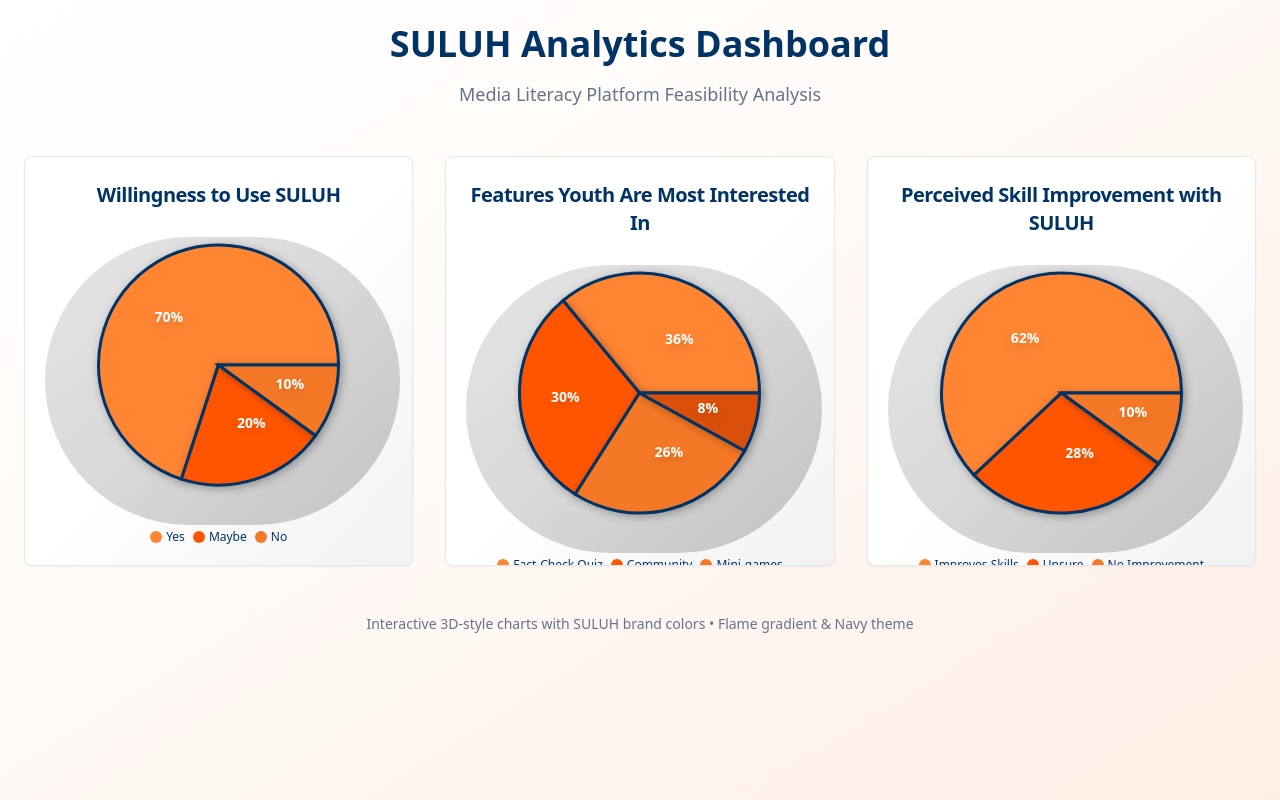
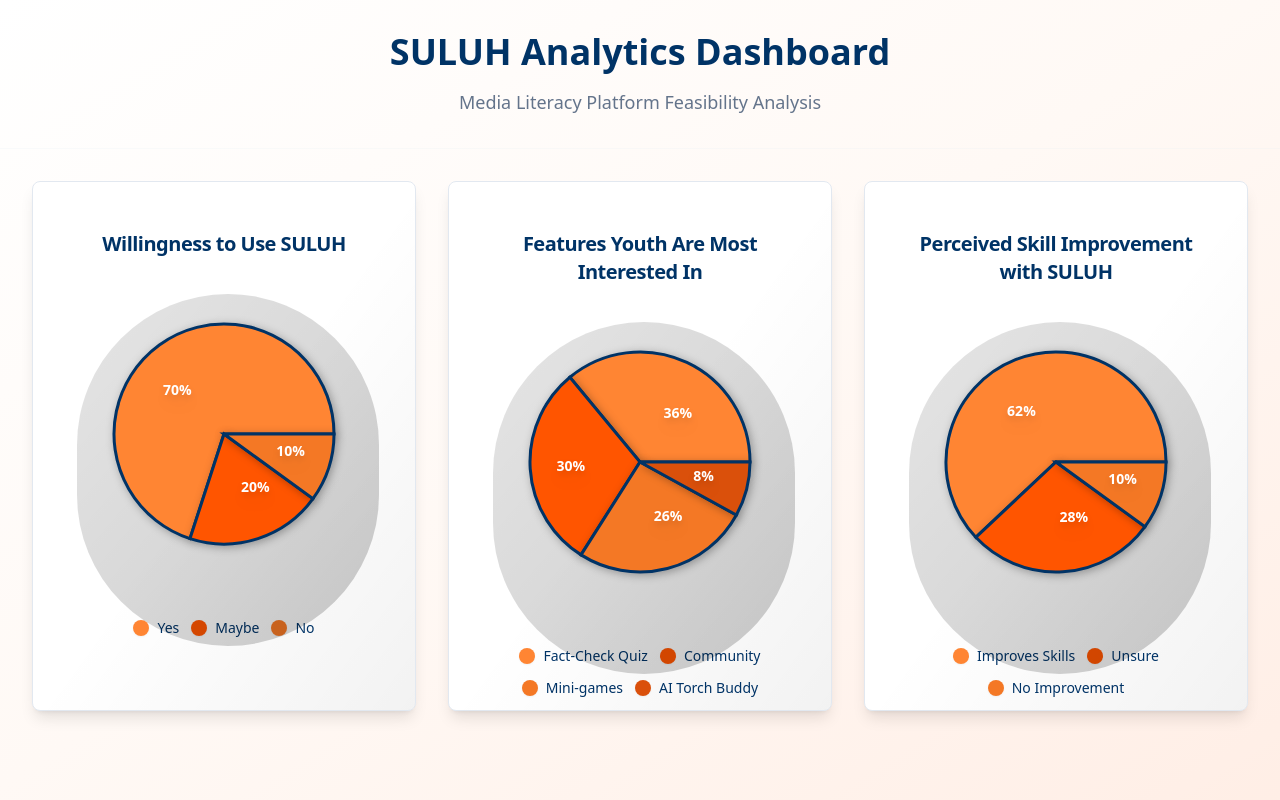
Before and after one commit to mudzakirsaid-sudo/suluh-flame-charts, a React (Vite) app: page / in a window 1280 px wide. Built offline with nearby package versions, Linux system fonts and the light colour scheme.

Commit message:
Fix chart display and exports
Wrap charts in a scrollable container and improve matplotlib export settings to prevent cropping. Each chart will be enclosed in a card with padding and shadow.

```diff
--- a/src/components/SuluhCharts.tsx
+++ b/src/components/SuluhCharts.tsx
@@ -53,20 +53,21 @@ const renderCustomLabel = ({ cx, cy, midAngle, innerRadius, outerRadius, percent
 
 // Individual Chart Component with 3D Effect
 const Chart3D = ({ data, title }: { data: any[], title: string }) => (
-  <Card className="relative overflow-hidden">
+  <Card className="relative overflow-hidden shadow-lg hover:shadow-xl transition-shadow duration-300 p-6">
     {/* 3D Shadow Effect */}
     <div className="absolute inset-0 bg-gradient-to-br from-transparent via-transparent to-black/5 pointer-events-none" />
 
-    <CardHeader className="text-center pb-2">
+    <CardHeader className="text-center pb-4">
       <CardTitle className="text-xl font-bold text-[hsl(var(--navy))] dark:text-foreground">
         {title}
       </CardTitle>
     </CardHeader>
 
-    <CardContent className="h-80 relative">
+    <CardContent className="h-96 relative">
       {/* Base Shadow Ring */}
       <div className="absolute inset-4 rounded-full bg-gradient-to-br from-black/10 to-black/20 transform translate-x-1 translate-y-1" />
 
+      <div className="h-80">
         <ResponsiveContainer width="100%" height="100%">
           <PieChart>
             <Pie
@@ -75,7 +76,7 @@ const Chart3D = ({ data, title }: { data: any[], title: string }) => (
               cy="50%"
               labelLine={false}
               label={renderCustomLabel}
-            outerRadius={120}
+              outerRadius={110}
               innerRadius={0}
               fill="#8884d8"
               dataKey="value"
@@ -94,16 +95,17 @@ const Chart3D = ({ data, title }: { data: any[], title: string }) => (
             </Pie>
           </PieChart>
         </ResponsiveContainer>
+      </div>
 
-      {/* Legend */}
-      <div className="flex flex-wrap justify-center gap-2 mt-4">
+      {/* Legend with proper spacing */}
+      <div className="flex flex-wrap justify-center gap-3 mt-6 px-4">
         {data.map((entry, index) => (
-          <div key={index} className="flex items-center gap-1">
+          <div key={index} className="flex items-center gap-2">
             <div
-              className="w-3 h-3 rounded-full"
+              className="w-4 h-4 rounded-full shadow-sm"
               style={{ backgroundColor: entry.color }}
             />
-            <span className="text-xs text-[hsl(var(--navy))] dark:text-foreground">
+            <span className="text-sm font-medium text-[hsl(var(--navy))] dark:text-foreground">
               {entry.name}
             </span>
           </div>
@@ -116,11 +118,8 @@ const Chart3D = ({ data, title }: { data: any[], title: string }) => (
 export default function SuluhCharts() {
   return (
     <div className="h-screen bg-gradient-to-br from-background via-primary/5 to-accent/10">
-      <ScrollArea className="h-full">
-        <div className="p-6">
-          <div className="max-w-7xl mx-auto">
-            {/* Header */}
-            <div className="text-center mb-12">
+      {/* Header - Fixed at top */}
+      <div className="text-center py-8 px-6 border-b border-border/20">
         <h1 className="text-4xl font-bold text-[hsl(var(--navy))] dark:text-foreground mb-4">
           SULUH Analytics Dashboard
         </h1>
@@ -129,6 +128,10 @@ export default function SuluhCharts() {
         </p>
       </div>
 
+      {/* Scrollable Charts Container */}
+      <div className="overflow-y-auto" style={{ height: 'calc(100vh - 200px)' }}>
+        <div className="p-8">
+          <div className="max-w-7xl mx-auto space-y-8">
             {/* Charts Grid */}
             <div className="grid lg:grid-cols-3 md:grid-cols-2 gap-8">
               <Chart3D
@@ -146,14 +149,14 @@ export default function SuluhCharts() {
             </div>
 
             {/* Export Note */}
-            <div className="mt-12 text-center pb-6">
+            <div className="text-center py-8">
               <p className="text-sm text-muted-foreground">
                 Interactive 3D-style charts with SULUH brand colors • Flame gradient & Navy theme
               </p>
             </div>
           </div>
         </div>
-      </ScrollArea>
+      </div>
     </div>
   );
 }
```
Lines whose indentation alone changed are shown as unchanged.
